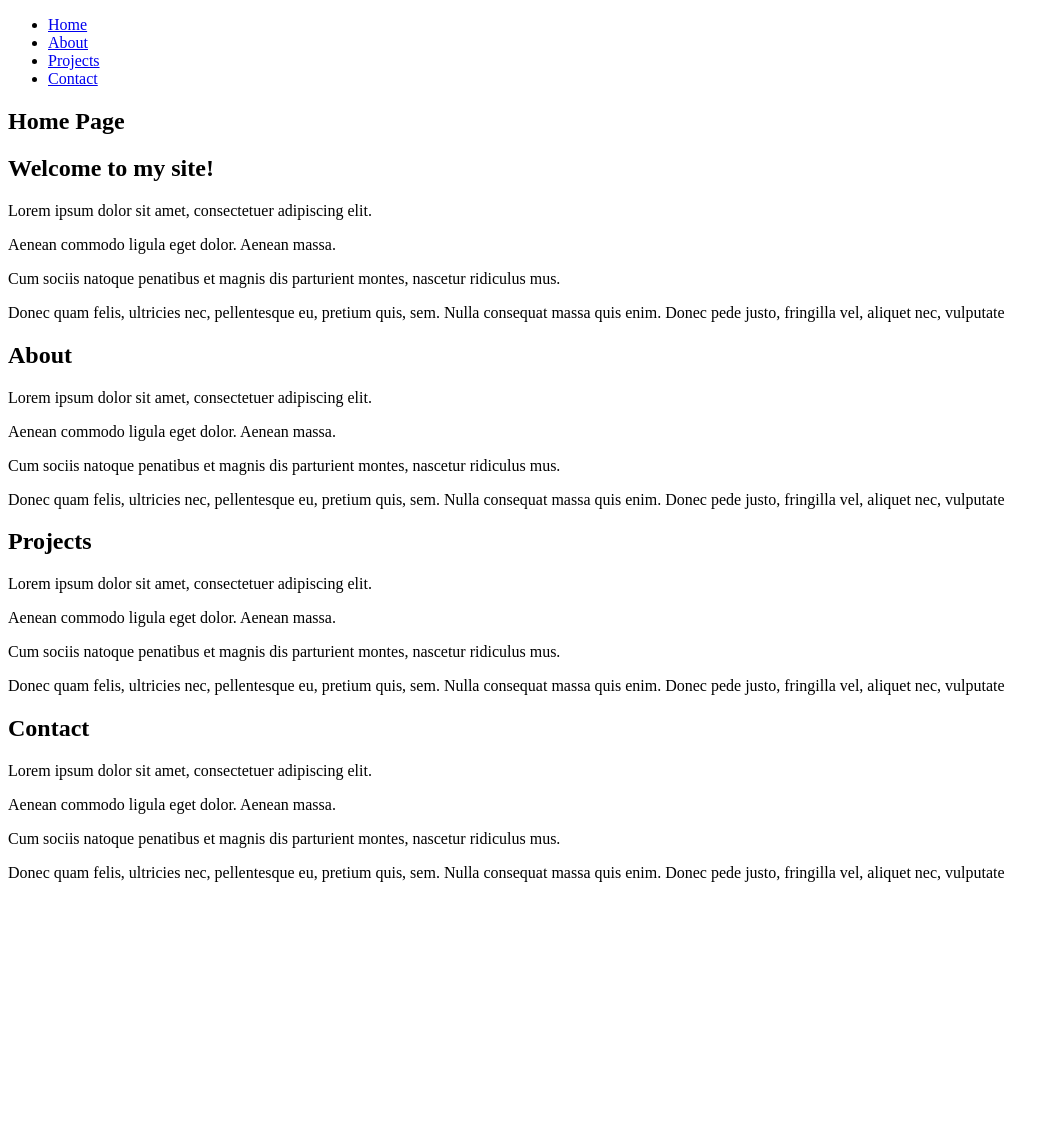
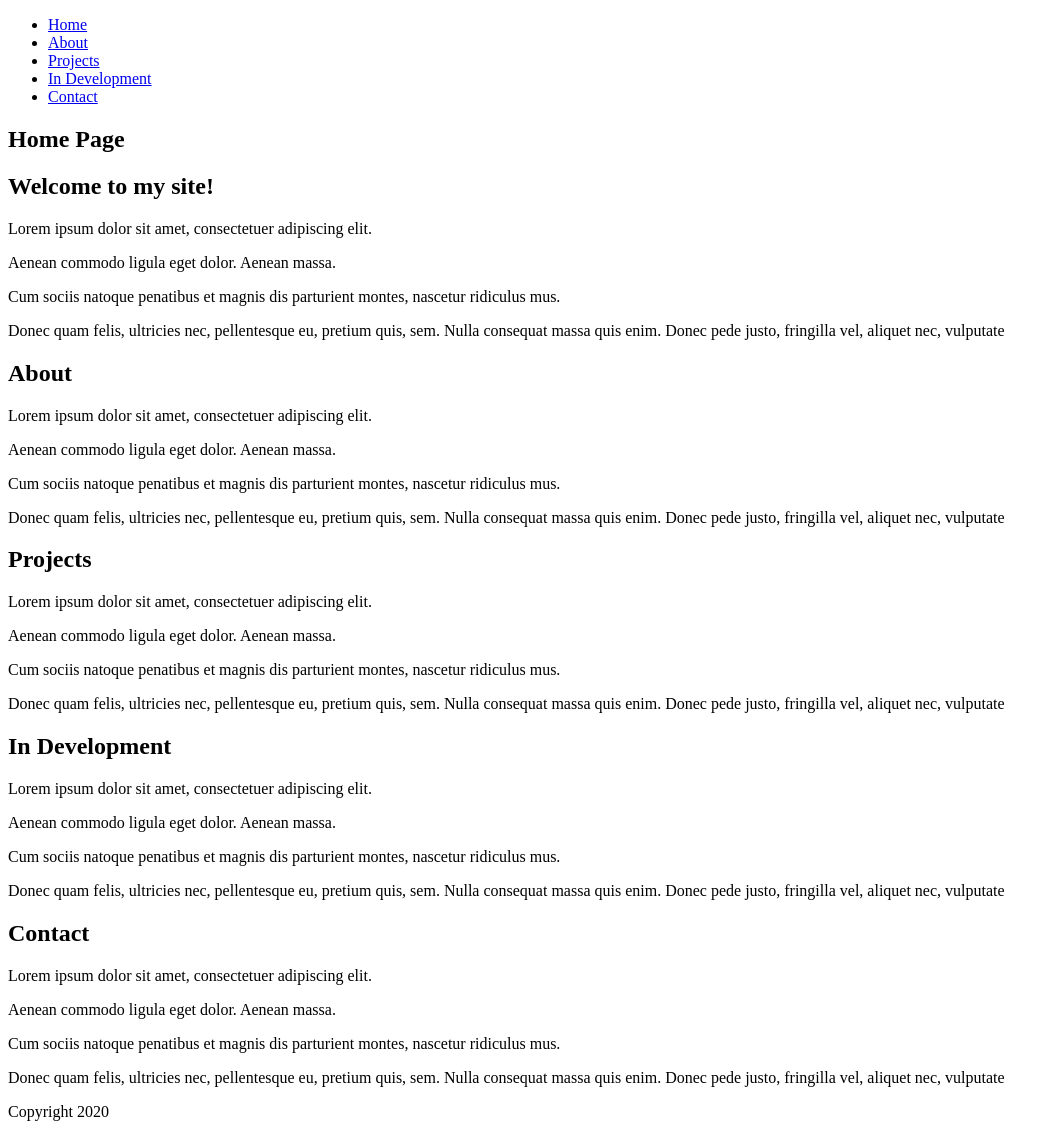
Before and after one commit to Connieh1/single-page-website, a plain HTML site: page index.html in a window 1280 px wide. Shown: the whole page, without its empty margins (0-1059 px from the left). Before the commit the page ends 898 px from the top, so only its background shows below. Drawn offline with Linux system fonts and the light colour scheme.

Commit message:
Continue website build

```diff
--- a/index.html
+++ b/index.html
@@ -14,6 +14,7 @@
           <li><a href="#home" >Home</li>
           <li><a href="#about">About</a></li>
           <li><a href="#projects">Projects</a></li>
+          <li><a href="#indevelopment">In Development</a></li>
           <li><a href="#contact">Contact</a></li>
       </ul>
       </nav>
@@ -50,6 +51,17 @@
       <p>Donec quam felis, ultricies nec, pellentesque eu, pretium quis, sem. Nulla consequat massa quis enim. Donec pede
         justo, fringilla vel, aliquet nec, vulputate</p>
     </section>
+    <section id="indevelopment" class="section">
+      <h1>In Development</h1>
+      <p>Lorem ipsum dolor sit amet, consectetuer adipiscing elit.</p>
+
+      <p>Aenean commodo ligula eget dolor. Aenean massa.</p>
+
+      <p>Cum sociis natoque penatibus et magnis dis parturient montes, nascetur ridiculus mus.</p>
+
+      <p>Donec quam felis, ultricies nec, pellentesque eu, pretium quis, sem. Nulla consequat massa quis enim. Donec pede
+        justo, fringilla vel, aliquet nec, vulputate</p>
+    </section>
     <section id="contact" class="section">
       <h1>Contact</h1>
       <p>Lorem ipsum dolor sit amet, consectetuer adipiscing elit.</p>
@@ -63,4 +75,5 @@
     </section>
   </div>
 </body>
+<footer>Copyright 2020</footer>
 </html>
```
